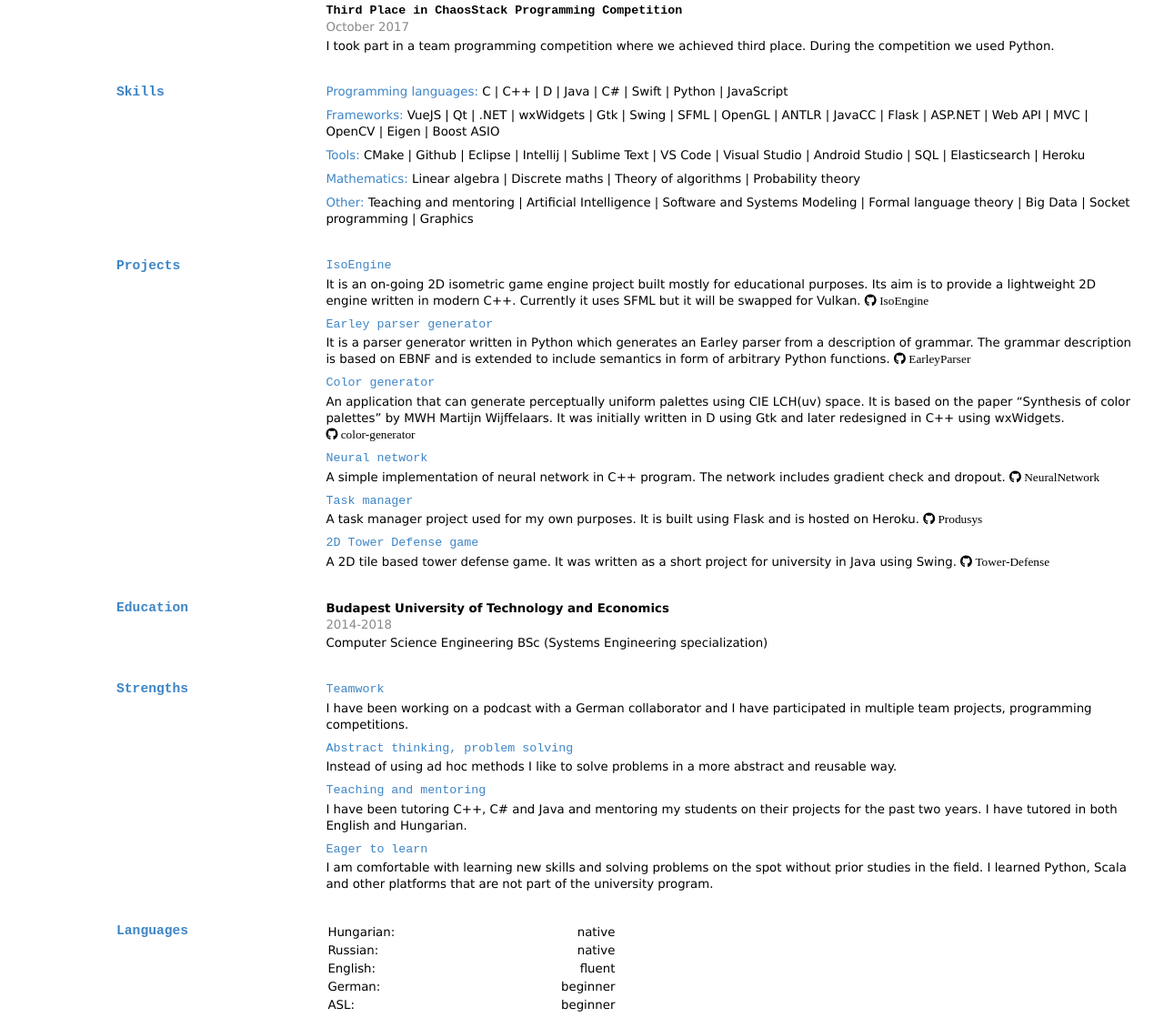
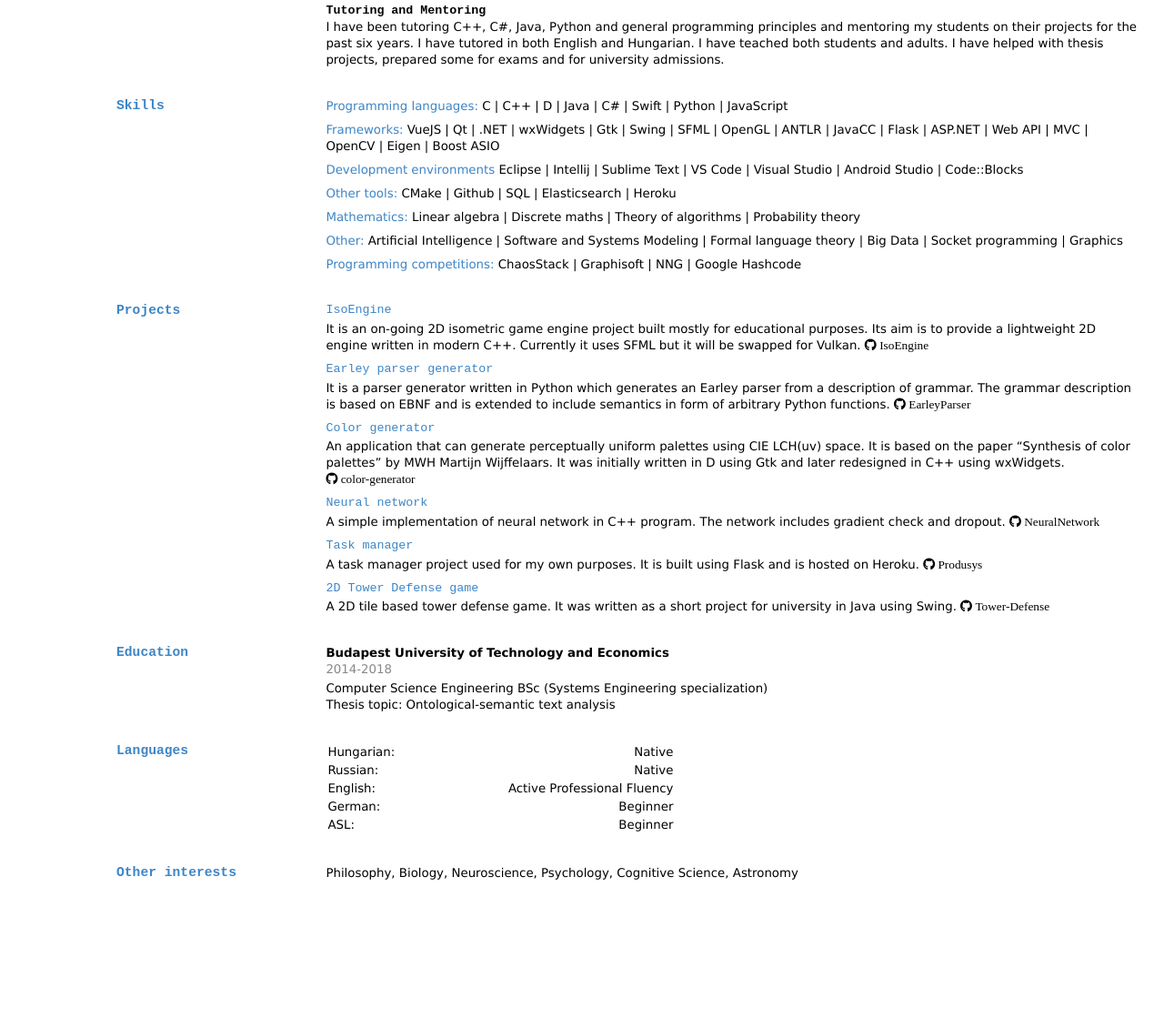
Before and after one commit to YaShock/YaShock.github.io, a plain HTML site: page index.html in a window 1280 px wide. Shown: the part 323-1442 px from the top of the page at 91% size. After the commit the page ends 1300 px from the top, so only its background shows below. Drawn offline with Linux system fonts and the light colour scheme.

Commit message:
Removed strenghts, expanded on tutoring

```diff
--- a/index.html
+++ b/index.html
@@ -26,19 +26,21 @@
 <link rel="stylesheet" href="https://use.fontawesome.com/releases/v5.6.1/css/all.css" integrity="sha384-gfdkjb5BdAXd+lj+gudLWI+BXq4IuLW5IT+brZEZsLFm++aCMlF1V92rMkPaX4PP" crossorigin="anonymous">
 </head>
 <p><i class="fas fa-mobile-alt"> +36 20 929 3193</i> | <i class="far fa-envelope"> jakov.rabinovits@gmail.com</i> | <i class="fab fa-linkedin"> <a href="http://linkedin.com/in/jakov-rabinovits">jakov-rabinovits</a></i> | <i class="fab fa-github"> <a href="http://github.com/YaShock">YaShock</a></i></p>
-<h2 id="experience">Experience</h2>
+<h2 id="work-experience">Work Experience</h2>
 <h3 id="signall-technologies-research-and-development-engineer"><strong>SignAll Technologies</strong> | Research And Development Engineer</h3>
-<p><code>February 2018 - Present</code> Currently working there as a research and development engineer. My tasks are researching, implementing machine learning and domain specific algorithms, REST APIs, ASP MVC web pages, designing socket communication protocols, 3D visualizations with custom graphics engine, maintaining and extending custom database solutions, writing service applications. Some of the libraries, frameworks used: OpenCV, Eigen, Boost ASIO, ASP.NET MVC/Web, WPF, PostgreSQL.</p>
+<p><code>February 2018 - Present</code> Currently working there as a research and development engineer. My tasks are researching, implementing machine learning and domain specific algorithms, REST APIs, ASP MVC web pages, designing socket communication protocols, 3D visualizations with custom graphics engine, maintaining and extending custom database solutions and writing service applications. Some of the libraries, frameworks used: OpenCV, Eigen, Boost ASIO, ASP.NET MVC/Web, WPF, PostgreSQL.</p>
 <h3 id="cloudera-software-engineering-intern"><strong>Cloudera</strong> | Software Engineering Intern</h3>
 <p><code>June 2017 - Aug 2017</code> Worked on Apache Hadoop’s Pig component. Gained knowledge in Spark, MapReduce. Worked via Apache Software Foundation.</p>
-<h3 id="third-place-in-chaosstack-programming-competition"><strong>Third Place in ChaosStack Programming Competition</strong></h3>
-<p><code>October 2017</code> I took part in a team programming competition where we achieved third place. During the competition we used Python.</p>
+<h3 id="tutoring-and-mentoring"><strong>Tutoring and Mentoring</strong></h3>
+<p>I have been tutoring C++, C#, Java, Python and general programming principles and mentoring my students on their projects for the past six years. I have tutored in both English and Hungarian. I have teached both students and adults. I have helped with thesis projects, prepared some for exams and for university admissions.</p>
 <h2 id="skills">Skills</h2>
 <p><span class="blue">Programming languages:</span> C | C++ | D | Java | C# | Swift | Python | JavaScript</p>
 <p><span class="blue">Frameworks:</span> VueJS | Qt | .NET | wxWidgets | Gtk | Swing | SFML | OpenGL | ANTLR | JavaCC | Flask | ASP.NET | Web API | MVC | OpenCV | Eigen | Boost ASIO</p>
-<p><span class="blue">Tools:</span> CMake | Github | Eclipse | Intellij | Sublime Text | VS Code | Visual Studio | Android Studio | SQL | Elasticsearch | Heroku</p>
+<p><span class="blue">Development environments</span> Eclipse | Intellij | Sublime Text | VS Code | Visual Studio | Android Studio | Code::Blocks</p>
+<p><span class="blue">Other tools:</span> CMake | Github | SQL | Elasticsearch | Heroku</p>
 <p><span class="blue">Mathematics:</span> Linear algebra | Discrete maths | Theory of algorithms | Probability theory</p>
-<p><span class="blue">Other:</span> Teaching and mentoring | Artificial Intelligence | Software and Systems Modeling | Formal language theory | Big Data | Socket programming | Graphics</p>
+<p><span class="blue">Other:</span> Artificial Intelligence | Software and Systems Modeling | Formal language theory | Big Data | Socket programming | Graphics</p>
+<p><span class="blue">Programming competitions:</span> ChaosStack | Graphisoft | NNG | Google Hashcode</p>
 <h2 id="projects">Projects</h2>
 <h4 id="isoengine">IsoEngine</h4>
 <p>It is an on-going 2D isometric game engine project built mostly for educational purposes. Its aim is to provide a lightweight 2D engine written in modern C++. Currently it uses SFML but it will be swapped for Vulkan. <i class="fab fa-github"> <a href="https://github.com/metricengine/IsoEngine">IsoEngine</a></i></p>
@@ -54,38 +56,30 @@
 <p>A 2D tile based tower defense game. It was written as a short project for university in Java using Swing. <i class="fab fa-github"> <a href="https://github.com/YaShock/Tower-Defense">Tower-Defense</a></i></p>
 <h2 id="education">Education</h2>
 <h3 id="section"></h3>
-<p><strong>Budapest University of Technology and Economics</strong> <code>2014-2018</code> Computer Science Engineering BSc (Systems Engineering specialization)</p>
-<h2 id="strengths">Strengths</h2>
-<h4 id="teamwork">Teamwork</h4>
-<p>I have been working on a podcast with a German collaborator and I have participated in multiple team projects, programming competitions.</p>
-<h4 id="abstract-thinking-problem-solving">Abstract thinking, problem solving</h4>
-<p>Instead of using ad hoc methods I like to solve problems in a more abstract and reusable way.</p>
-<h4 id="teaching-and-mentoring">Teaching and mentoring</h4>
-<p>I have been tutoring C++, C# and Java and mentoring my students on their projects for the past two years. I have tutored in both English and Hungarian.</p>
-<h4 id="eager-to-learn">Eager to learn</h4>
-<p>I am comfortable with learning new skills and solving problems on the spot without prior studies in the field. I learned Python, Scala and other platforms that are not part of the university program.</p>
+<p><strong>Budapest University of Technology and Economics</strong> <code>2014-2018</code> Computer Science Engineering BSc (Systems Engineering specialization)<br />
+Thesis topic: Ontological-semantic text analysis</p>
 <h2 id="languages">Languages</h2>
 <table>
 <tbody>
 <tr class="odd">
 <td>Hungarian:</td>
-<td style="text-align: right;">native</td>
+<td style="text-align: right;">Native</td>
 </tr>
 <tr class="even">
 <td>Russian:</td>
-<td style="text-align: right;">native</td>
+<td style="text-align: right;">Native</td>
 </tr>
 <tr class="odd">
 <td>English:</td>
-<td style="text-align: right;">fluent</td>
+<td style="text-align: right;">Active Professional Fluency</td>
 </tr>
 <tr class="even">
 <td>German:</td>
-<td style="text-align: right;">beginner</td>
+<td style="text-align: right;">Beginner</td>
 </tr>
 <tr class="odd">
 <td>ASL:</td>
-<td style="text-align: right;">beginner</td>
+<td style="text-align: right;">Beginner</td>
 </tr>
 </tbody>
 </table>
--- a/styles.css
+++ b/styles.css
@@ -63,7 +63,7 @@ p {
     }
 
     table {
-        width: 25%;
+        width: 30%;
     }
 }
 
```
Also changed, not shown: 1 other file.
